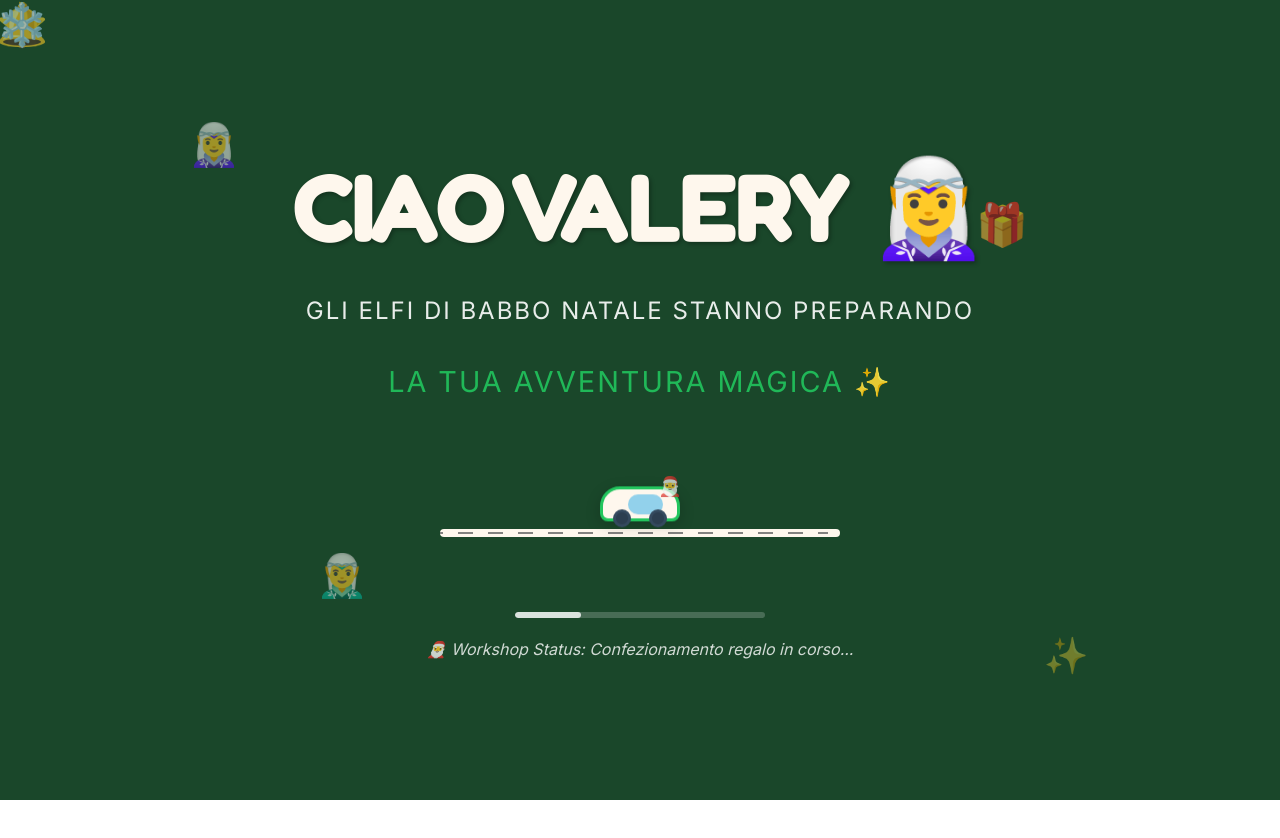
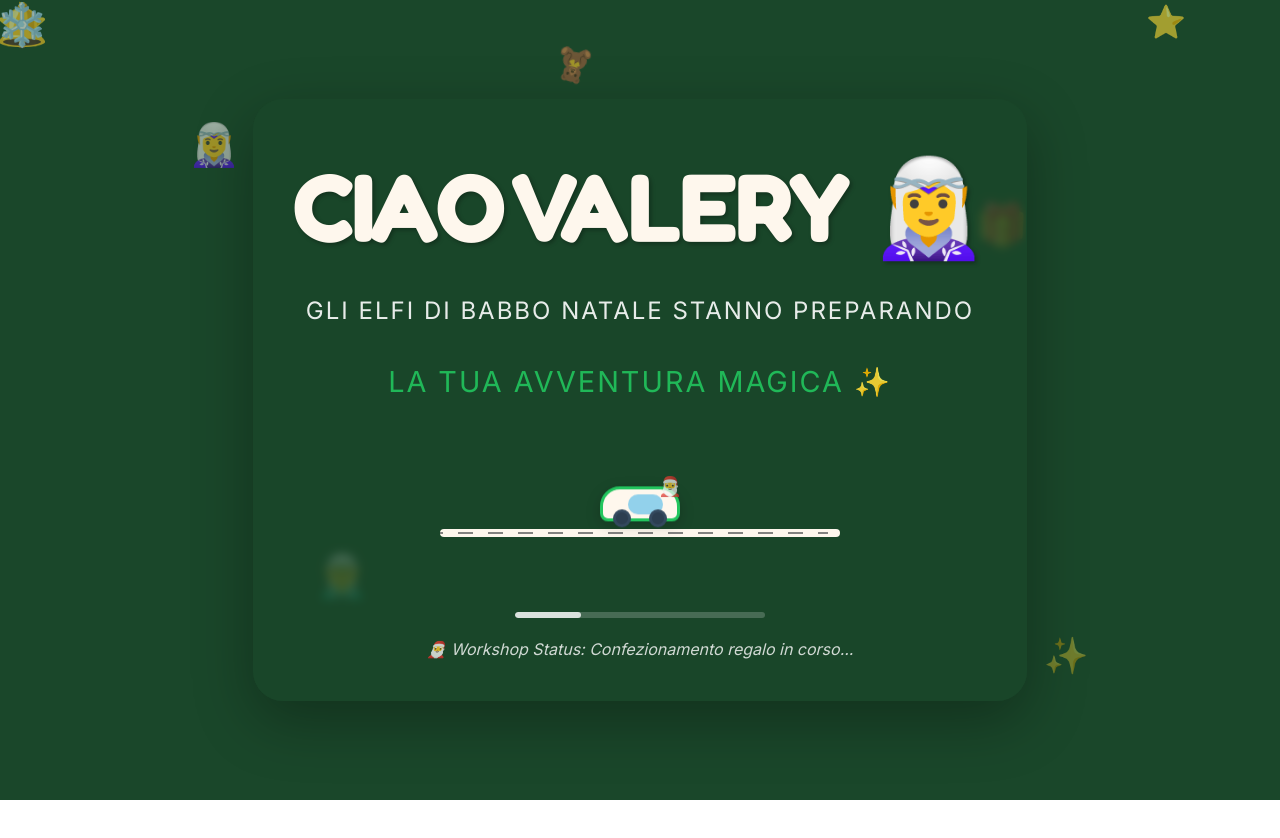
Before and after one commit to ludovicad04-cyber/montenegro-valery-2026, a plain HTML site: page index.html in a window 1280 px wide. Shown: the top 838 px of the page. Drawn offline with nearby package versions, Linux system fonts and the light colour scheme.

Commit message:
Add falling gifts and elves background animation to loading screen with readable text overlay

```diff
--- a/index.html
+++ b/index.html
@@ -40,6 +40,32 @@
             align-items: center;
             z-index: 10000;
             transition: opacity 1s ease-out;
+            overflow: hidden;
+        }
+
+        .falling-background {
+            position: absolute;
+            top: 0;
+            left: 0;
+            width: 100%;
+            height: 100%;
+            pointer-events: none;
+            z-index: 1;
+        }
+
+        .falling-item {
+            position: absolute;
+            font-size: 2rem;
+            opacity: 0.6;
+            pointer-events: none;
+        }
+
+        .falling-item:nth-child(odd) {
+            animation: fallDown 8s linear infinite;
+        }
+
+        .falling-item:nth-child(even) {
+            animation: fallDownSlow 12s linear infinite;
         }
 
         .loading-screen.hidden {
@@ -53,6 +79,12 @@
             font-family: var(--font-main);
             max-width: 800px;
             padding: 40px;
+            position: relative;
+            z-index: 10;
+            background: rgba(26, 71, 42, 0.7);
+            border-radius: 30px;
+            backdrop-filter: blur(5px);
+            box-shadow: 0 20px 60px rgba(0,0,0,0.3);
         }
 
         .loading-title {
@@ -172,6 +204,7 @@
             height: 100%;
             pointer-events: none;
             opacity: 0.6;
+            z-index: 5;
         }
 
         .floating-element {
@@ -557,6 +590,40 @@
             50% { opacity: 1; transform: scale(1.2); }
         }
 
+        @keyframes fallDown {
+            0% {
+                transform: translateY(-100vh) rotate(0deg);
+                opacity: 0.7;
+            }
+            10% {
+                opacity: 0.8;
+            }
+            90% {
+                opacity: 0.4;
+            }
+            100% {
+                transform: translateY(100vh) rotate(360deg);
+                opacity: 0;
+            }
+        }
+
+        @keyframes fallDownSlow {
+            0% {
+                transform: translateY(-100vh) rotate(0deg);
+                opacity: 0.6;
+            }
+            10% {
+                opacity: 0.7;
+            }
+            90% {
+                opacity: 0.3;
+            }
+            100% {
+                transform: translateY(100vh) rotate(180deg);
+                opacity: 0;
+            }
+        }
+
         .day-title {
             font-size: 1.2em;
             font-weight: bold;
@@ -691,6 +758,9 @@
 <body>
     <!-- Loading Screen -->
     <div class="loading-screen" id="loadingScreen">
+        <!-- Falling Background -->
+        <div class="falling-background" id="fallingBackground"></div>
+
         <div class="floating-elements">
             <div class="floating-element">🧝‍♀️</div>
             <div class="floating-element">🎁</div>
@@ -975,8 +1045,41 @@
             integrity="sha2014-zcbZ+P7MD4h7V74F7W7x7/45+K/9W+A7e7O00K+G2/7N+T7f3Y/027A"
             crossorigin=""></script>
     <script>
+        // Falling Items Generation
+        function createFallingItems() {
+            const fallingContainer = document.getElementById('fallingBackground');
+            const items = ['🎁', '🧝‍♀️', '🧝‍♂️', '🎄', '⭐', '🔔', '❄️', '🎀', '🧸', '🍪'];
+
+            function createFallingItem() {
+                const item = document.createElement('div');
+                item.className = 'falling-item';
+                item.textContent = items[Math.floor(Math.random() * items.length)];
+                item.style.left = Math.random() * 100 + '%';
+                item.style.animationDelay = Math.random() * 2 + 's';
+                item.style.animationDuration = (8 + Math.random() * 8) + 's';
+                fallingContainer.appendChild(item);
+
+                // Rimuovi l'elemento dopo l'animazione
+                setTimeout(() => {
+                    if (item.parentNode) {
+                        item.parentNode.removeChild(item);
+                    }
+                }, 20000);
+            }
+
+            // Crea items ogni 500ms per 55 secondi
+            const interval = setInterval(createFallingItem, 500);
+
+            setTimeout(() => {
+                clearInterval(interval);
+            }, 55000);
+        }
+
         // Loading Screen Management
         window.addEventListener('load', function() {
+            // Inizia la pioggia di regali
+            createFallingItems();
+
             setTimeout(() => {
                 const loadingScreen = document.getElementById('loadingScreen');
                 const mainContent = document.getElementById('mainContent');
@@ -988,7 +1091,7 @@
                 setTimeout(() => {
                     loadingScreen.style.display = 'none';
                 }, 1000);
-            }, 40000); // Loading per 40 secondi
+            }, 50000); // Loading per 50 secondi
         });
 
         document.addEventListener('DOMContentLoaded', function() {
```
